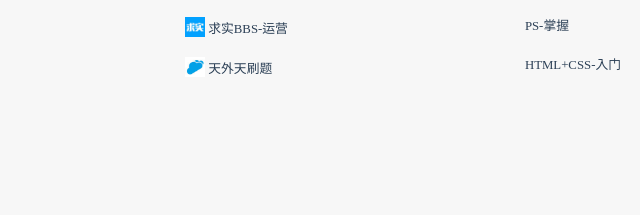
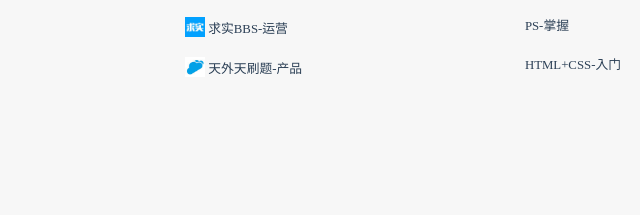
Before and after one commit to AbsCit/AbsCit.github.io, a plain HTML site: page MySite/index.html in a window 1280 px wide. Shown: the part 536-751 px from the top of the page, 419-1059 px from the left. Drawn offline with Linux system fonts and the light colour scheme.

Commit message:
Update index.html

```diff
--- a/MySite/index.html
+++ b/MySite/index.html
@@ -46,7 +46,7 @@
           <li><img src="https://abscit.github.io/MySite/img/WPY.png" alt="">微北洋(部分模块)-产品</li>
           <li><img src="https://abscit.github.io/MySite/img/wink.png" alt="">天外天招募中心-产品</li>
           <li><img src="https://abscit.github.io/MySite/img/BBS.jpg" alt="">求实BBS-运营</li>
-          <li><img src="https://abscit.github.io/MySite/img/TWTLOGO64.png" alt="">天外天刷题</li>
+          <li><img src="https://abscit.github.io/MySite/img/TWTLOGO64.png" alt="">天外天刷题-产品</li>
         </ul>
       </div>
       <div class="study">
```
